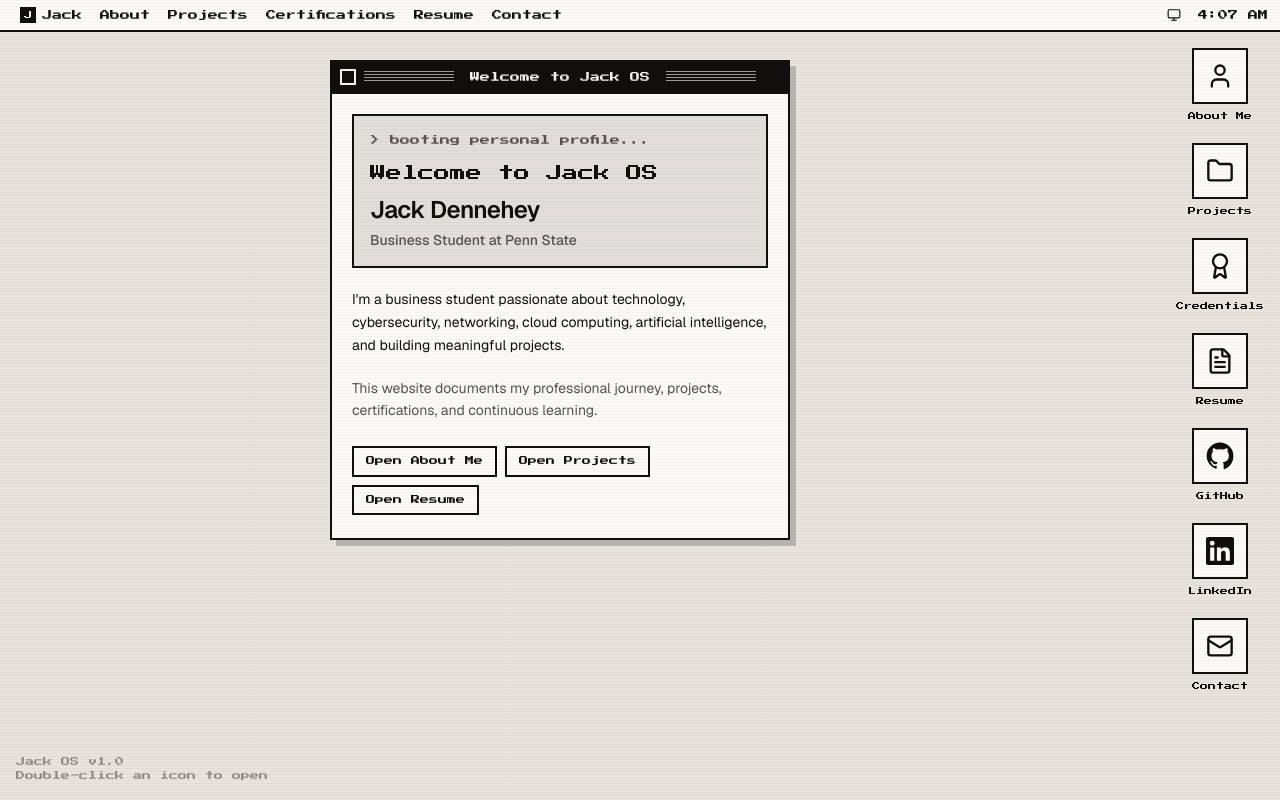
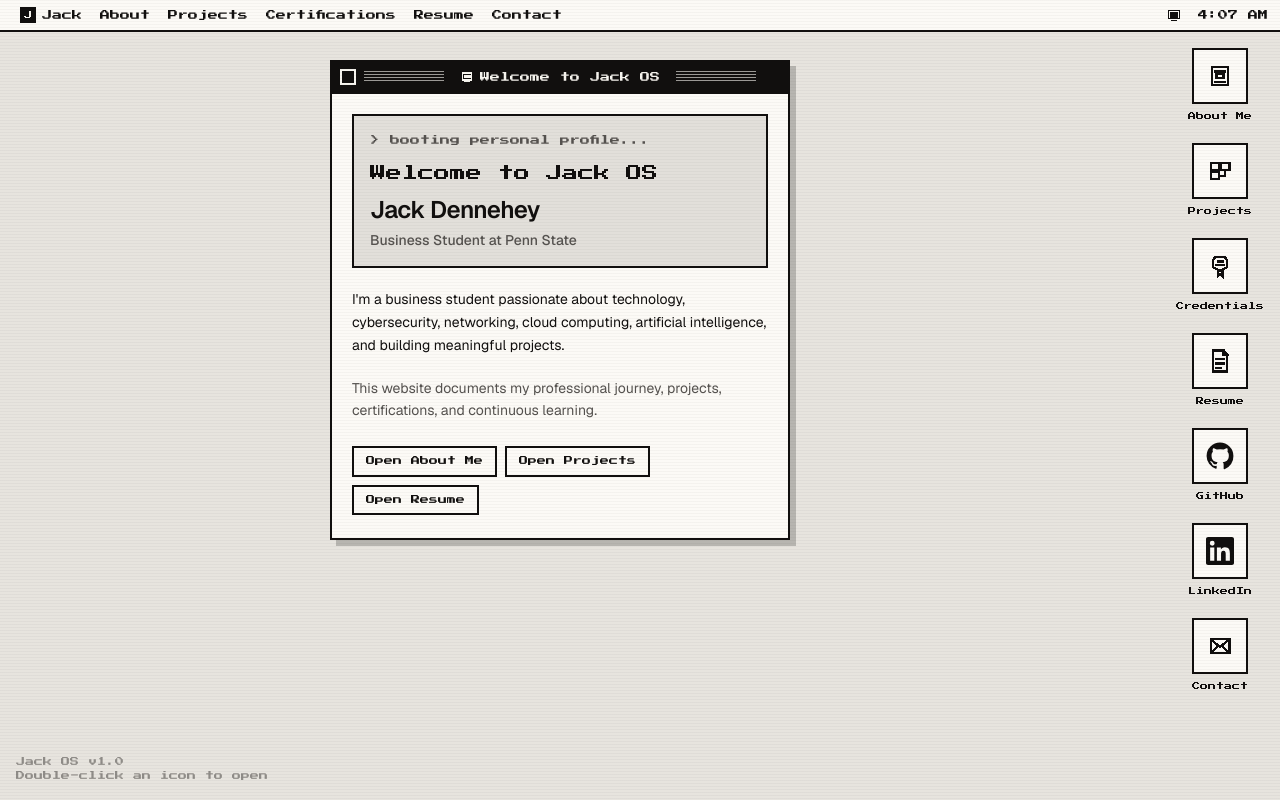
Before and after one commit to JackDennehey/jackdennehey-portfolio, a Next.js app: page / in a window 1280 px wide. Built offline with nearby package versions, Linux system fonts and the light colour scheme.

Commit message:
Introduce Jack OS visual system icons

```diff
--- a/components/os/apps.tsx
+++ b/components/os/apps.tsx
@@ -1,7 +1,14 @@
 import type { ComponentType, SVGProps } from 'react'
-import { Award, FileText, Folder, Mail, User } from 'lucide-react'
 import { CONTACT } from '@/lib/portfolio-data'
 import { GithubIcon, LinkedinIcon } from './brand-icons'
+import {
+  JackBadgeIcon,
+  JackDocumentIcon,
+  JackIdIcon,
+  JackMailIcon,
+  JackProjectsIcon,
+  JackSystemIcon,
+} from './jack-icons'
 
 export type WindowId = 'home' | 'about' | 'projects' | 'certifications' | 'resume' | 'contact'
 
@@ -17,18 +24,18 @@ export type WindowApp = {
 }
 
 export const WINDOW_APPS: Record<WindowId, WindowApp> = {
-  home: { id: 'home', title: 'Welcome to Jack OS', Icon: Folder, width: 460, height: 480 },
-  about: { id: 'about', title: 'About Me', Icon: User, width: 460, height: 460 },
-  projects: { id: 'projects', title: 'Projects', Icon: Folder, width: 620, height: 520 },
+  home: { id: 'home', title: 'Welcome to Jack OS', Icon: JackSystemIcon, width: 460, height: 480 },
+  about: { id: 'about', title: 'About Me', Icon: JackIdIcon, width: 460, height: 460 },
+  projects: { id: 'projects', title: 'Projects', Icon: JackProjectsIcon, width: 620, height: 520 },
   certifications: {
     id: 'certifications',
     title: 'Certifications',
-    Icon: Award,
+    Icon: JackBadgeIcon,
     width: 520,
     height: 480,
   },
-  resume: { id: 'resume', title: 'Resume', Icon: FileText, width: 560, height: 560 },
-  contact: { id: 'contact', title: 'Contact', Icon: Mail, width: 420, height: 520 },
+  resume: { id: 'resume', title: 'Resume', Icon: JackDocumentIcon, width: 560, height: 560 },
+  contact: { id: 'contact', title: 'Contact', Icon: JackMailIcon, width: 420, height: 520 },
 }
 
 export type DesktopItem =
@@ -36,11 +43,11 @@ export type DesktopItem =
   | { kind: 'link'; id: string; label: string; href: string; Icon: IconType }
 
 export const DESKTOP_ITEMS: DesktopItem[] = [
-  { kind: 'window', id: 'about', label: 'About Me', Icon: User },
-  { kind: 'window', id: 'projects', label: 'Projects', Icon: Folder },
-  { kind: 'window', id: 'certifications', label: 'Credentials', Icon: Award },
-  { kind: 'window', id: 'resume', label: 'Resume', Icon: FileText },
+  { kind: 'window', id: 'about', label: 'About Me', Icon: JackIdIcon },
+  { kind: 'window', id: 'projects', label: 'Projects', Icon: JackProjectsIcon },
+  { kind: 'window', id: 'certifications', label: 'Credentials', Icon: JackBadgeIcon },
+  { kind: 'window', id: 'resume', label: 'Resume', Icon: JackDocumentIcon },
   { kind: 'link', id: 'github', label: 'GitHub', href: CONTACT.github, Icon: GithubIcon },
   { kind: 'link', id: 'linkedin', label: 'LinkedIn', href: CONTACT.linkedin, Icon: LinkedinIcon },
-  { kind: 'window', id: 'contact', label: 'Contact', Icon: Mail },
+  { kind: 'window', id: 'contact', label: 'Contact', Icon: JackMailIcon },
 ]
--- /dev/null
+++ b/components/os/jack-icons.tsx
@@ -0,0 +1,102 @@
+import type { ReactNode, SVGProps } from 'react'
+
+type IconProps = SVGProps<SVGSVGElement>
+
+function JackIcon({ children, ...props }: IconProps & { children: ReactNode }) {
+  return (
+    <svg
+      viewBox="0 0 24 24"
+      fill="none"
+      stroke="currentColor"
+      strokeWidth={2}
+      strokeLinecap="square"
+      strokeLinejoin="miter"
+      shapeRendering="crispEdges"
+      aria-hidden="true"
+      {...props}
+    >
+      {children}
+    </svg>
+  )
+}
+
+export function JackSystemIcon(props: IconProps) {
+  return (
+    <JackIcon {...props}>
+      <rect x="4" y="5" width="16" height="12" />
+      <path d="M7 9h2M11 9h6M7 12h2M11 12h6" />
+      <path d="M8 20h8M10 17v3M14 17v3" />
+    </JackIcon>
+  )
+}
+
+export function JackIdIcon(props: IconProps) {
+  return (
+    <JackIcon {...props}>
+      <rect x="5" y="4" width="14" height="16" />
+      <path d="M8 8h8" />
+      <rect x="9" y="10" width="6" height="4" />
+      <path d="M8 17h8" />
+    </JackIcon>
+  )
+}
+
+export function JackProjectsIcon(props: IconProps) {
+  return (
+    <JackIcon {...props}>
+      <rect x="4" y="5" width="7" height="6" />
+      <rect x="13" y="5" width="7" height="6" />
+      <rect x="4" y="13" width="7" height="6" />
+      <path d="M11 8h2M7 11v2M11 16h4M16 11v5" />
+    </JackIcon>
+  )
+}
+
+export function JackBadgeIcon(props: IconProps) {
+  return (
+    <JackIcon {...props}>
+      <path d="M8 4h8l2 3v6l-6 3-6-3V7z" />
+      <path d="M10 8h4M9 11h6" />
+      <path d="M10 16v5l2-2 2 2v-5" />
+    </JackIcon>
+  )
+}
+
+export function JackDocumentIcon(props: IconProps) {
+  return (
+    <JackIcon {...props}>
+      <path d="M6 3h9l3 3v15H6z" />
+      <path d="M15 3v4h4" />
+      <path d="M9 10h6M9 14h6M9 18h4" />
+    </JackIcon>
+  )
+}
+
+export function JackMailIcon(props: IconProps) {
+  return (
+    <JackIcon {...props}>
+      <rect x="4" y="6" width="16" height="12" />
+      <path d="M5 7l7 6 7-6" />
+      <path d="M5 17l5-5M19 17l-5-5" />
+    </JackIcon>
+  )
+}
+
+export function JackScanlinesIcon(props: IconProps) {
+  return (
+    <JackIcon {...props}>
+      <rect x="4" y="5" width="16" height="12" />
+      <path d="M7 9h10M7 12h10M7 15h10" />
+      <path d="M9 20h6" />
+    </JackIcon>
+  )
+}
+
+export function JackScanlinesOffIcon(props: IconProps) {
+  return (
+    <JackIcon {...props}>
+      <rect x="4" y="5" width="16" height="12" />
+      <path d="M8 10h8M8 14h8M9 20h6M5 20L19 4" />
+    </JackIcon>
+  )
+}
--- a/components/os/menu-bar.tsx
+++ b/components/os/menu-bar.tsx
@@ -1,8 +1,8 @@
 'use client'
 
-import { Monitor, MonitorOff } from 'lucide-react'
 import { Clock } from './clock'
 import type { WindowId } from './apps'
+import { JackScanlinesIcon, JackScanlinesOffIcon } from './jack-icons'
 
 const MENU: { id: WindowId; label: string }[] = [
   { id: 'about', label: 'About' },
@@ -57,7 +57,11 @@ export function MenuBar({
           className="grid size-6 place-items-center border-2 border-transparent text-foreground transition-colors hover:border-border focus-visible:border-border focus-visible:outline-none"
           title={scanlines ? 'Disable scanline effect' : 'Enable scanline effect'}
         >
-          {scanlines ? <Monitor className="size-3.5" /> : <MonitorOff className="size-3.5" />}
+          {scanlines ? (
+            <JackScanlinesIcon className="size-4" />
+          ) : (
+            <JackScanlinesOffIcon className="size-4" />
+          )}
           <span className="sr-only">
             {scanlines ? 'Disable scanline effect' : 'Enable scanline effect'}
           </span>
--- a/components/os/os-window.tsx
+++ b/components/os/os-window.tsx
@@ -1,7 +1,6 @@
 'use client'
 
 import { type ReactNode, useCallback, useEffect, useRef } from 'react'
-import { X } from 'lucide-react'
 import type { WindowApp } from './apps'
 
 type Props = {
@@ -109,9 +108,15 @@ export function OsWindow({
           onClick={onClose}
           onPointerDown={(e) => e.stopPropagation()}
           aria-label={`Close ${app.title}`}
-          className="grid size-4 place-items-center border-2 border-current bg-transparent transition-colors hover:bg-current focus-visible:bg-current focus-visible:outline-none [&:hover>svg]:opacity-100 [&:focus-visible>svg]:opacity-100"
+          className="group/close grid size-4 place-items-center border-2 border-current bg-transparent transition-colors hover:bg-current focus-visible:bg-current focus-visible:outline-none"
         >
-          <X className="size-2.5 opacity-0" style={{ color: 'var(--paper)' }} strokeWidth={3} />
+          <span
+            aria-hidden
+            className="font-pixel text-[7px] leading-none opacity-0 group-hover/close:opacity-100 group-focus-visible/close:opacity-100"
+            style={{ color: 'var(--paper)' }}
+          >
+            x
+          </span>
         </button>
 
         <div className="flex flex-1 items-center justify-center gap-2 overflow-hidden">
@@ -121,9 +126,12 @@ export function OsWindow({
               className="titlebar-lines hidden h-3 flex-1 opacity-60 sm:block"
             />
           ) : null}
-          <h2 className="truncate px-2 font-pixel text-[9px] leading-none sm:text-[10px]">
-            {app.title}
-          </h2>
+          <div className="flex min-w-0 max-w-full items-center gap-1.5 px-2">
+            <app.Icon aria-hidden className="size-3.5 shrink-0" />
+            <h2 className="truncate font-pixel text-[9px] leading-none sm:text-[10px]">
+              {app.title}
+            </h2>
+          </div>
           {focused ? (
             <span
               aria-hidden
```
